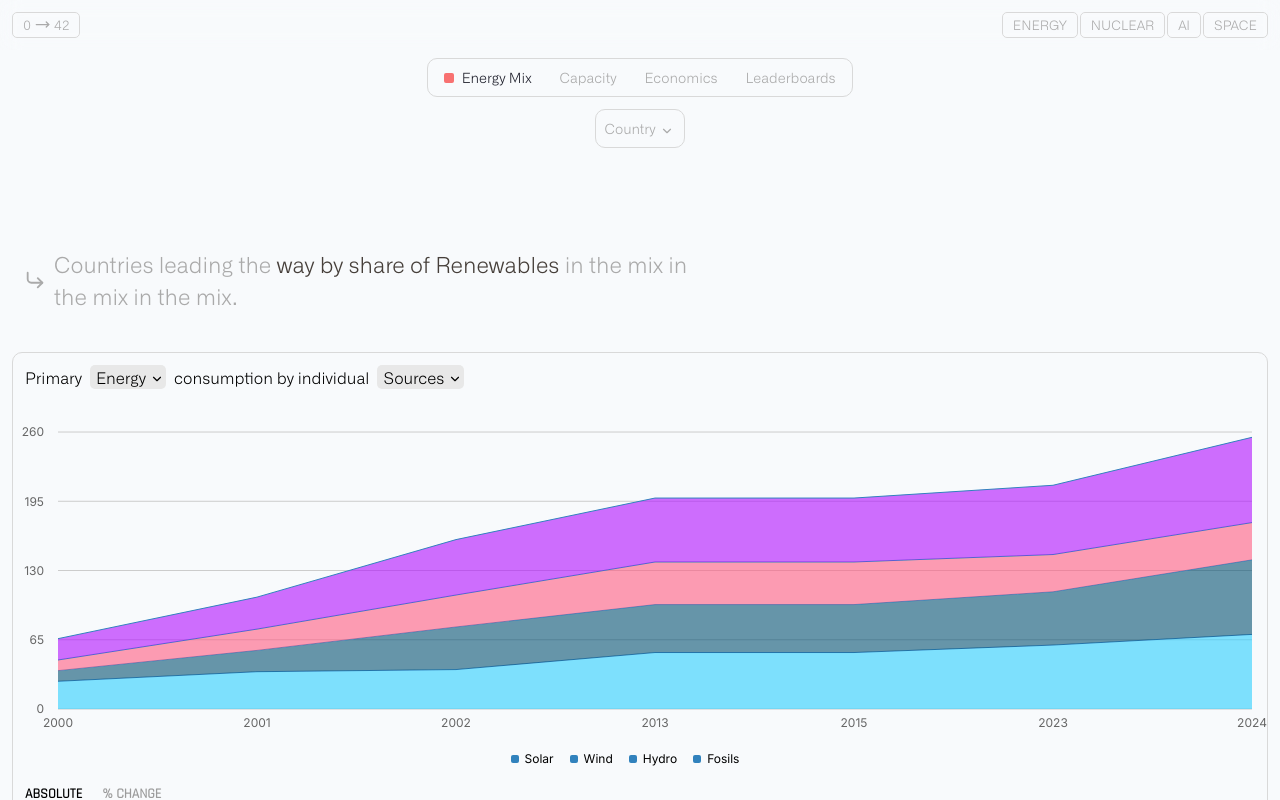
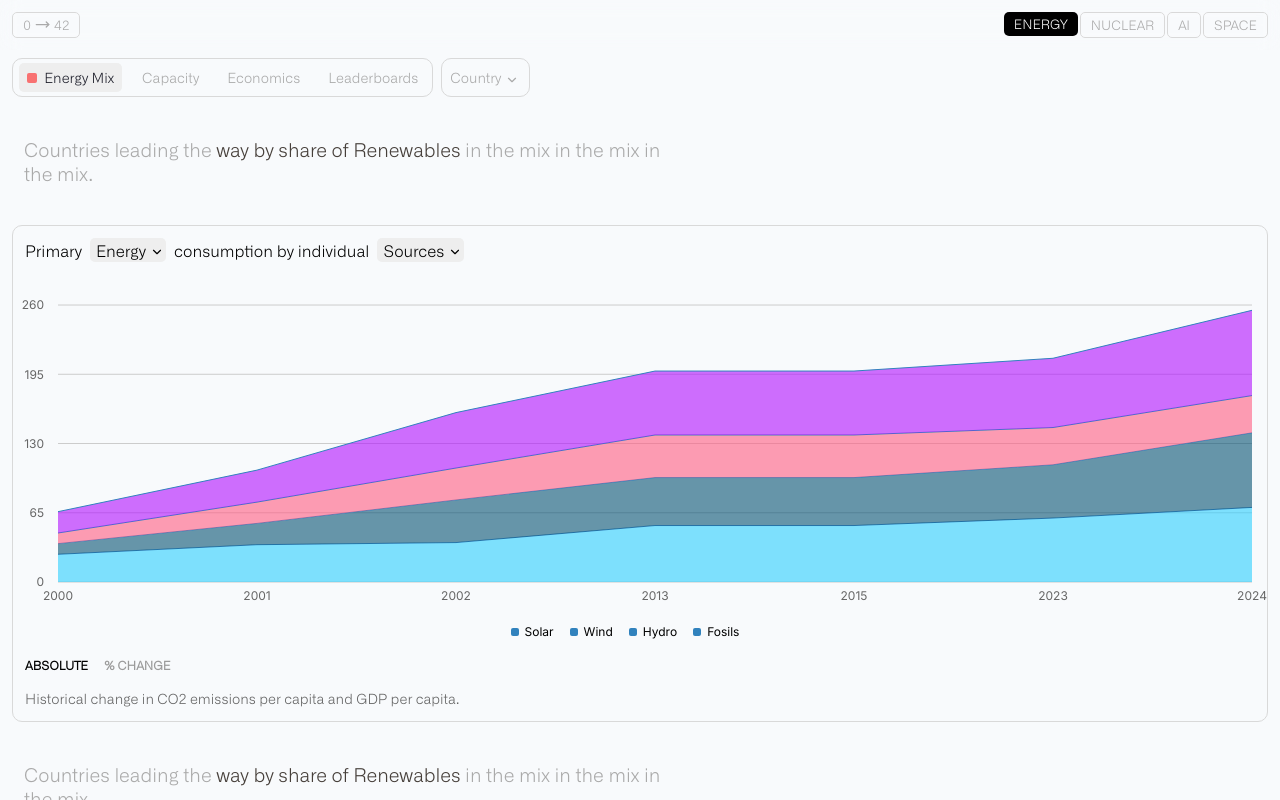
Before and after one commit to tanaydesai/outer-reach, a Next.js app: page /energy in a window 1280 px wide. Shown: the top 800 px of the page. Built offline with nearby package versions, Linux system fonts and the light colour scheme.

Commit message:
strucutre and postioning, edits

```diff
--- a/app/energy/page.js
+++ b/app/energy/page.js
@@ -28,6 +28,7 @@ export default function Home() {
 
         <div className='main-body'>
           <Tabs defaultValue="mix" onValueChange={setTab} value={tab}>
+            <div className='flex gap-2 justify-start items-center'>
             <TabsList>
               <TabsTrigger value="mix"><div className={`${tab == "mix" ? "" : "hidden"} tag-box  mr-1 `}/> Energy Mix</TabsTrigger>
               <TabsTrigger value="capacity"><div className={`${tab == "capacity" ? "" : "hidden"} tag-box  mr-1 `}/> Capacity</TabsTrigger>
@@ -35,20 +36,21 @@ export default function Home() {
               <TabsTrigger value="leaderboard"><div className={`${tab == "leaderboard" ? "" : "hidden"} tag-box  mr-1 `}/> Leaderboards</TabsTrigger>
             </TabsList>
             <Select>
-              <SelectTrigger className="w-fit mt-3 font-a1 bg-transparent group p-2 text-[#aaaaaa] hover:text-[#1e1f2b] mx-auto text-[14px] no-underline rounded-[10px] flex border border-[#d9d9d9]">
-                  <SelectValue placeholder="Country" />
+              <SelectTrigger className="font-a1 bg-transparent group p-2 mx-0 text-[#aaaaaa] hover:text-[#1e1f2b] text-[14px] no-underline rounded-[10px] flex border border-[#d9d9d9]">
+                  <SelectValue placeholder={`Country`} className='sm:hidden'/>
               </SelectTrigger>
               <SelectContent>
                   <SelectItem value="dark">India</SelectItem>
                   <SelectItem value="light">France</SelectItem>
               </SelectContent>
             </Select>
+            </div>
             <TabsContent value="mix">
-                <h1 className='page-headers'><CornerDownRight size={22} className='shrink-0'/> <div>Countries leading the <span className='text-[#463f3a]'>way by share of Renewables</span> in the mix in the mix in the mix.</div></h1>
+                <h1 className='page-headers'>Countries leading the <span className='text-[#463f3a]'>way by share of Renewables</span> in the mix in the mix in the mix.</h1>
 
                 <EnergyMix className={'mt-10'}/>
 
-                <h1 className='page-headers mt-10'><CornerDownRight size={22} className='shrink-0'/> <div>Countries leading the <span className='text-[#463f3a]'>way by share of Renewables</span> in the mix.</div></h1>
+                <h1 className='page-headers mt-10'>Countries leading the <span className='text-[#463f3a]'>way by share of Renewables</span> in the mix in the mix in the mix.</h1>
 
                 <div className='md:flex gap-2 mt-10'>
                   <EnergyChange className={'flex-1'}/>
@@ -61,7 +63,7 @@ export default function Home() {
                 </div>
             </TabsContent>
             <TabsContent value="capacity">
-                <h1 className='page-headers'><CornerDownRight size={22} className='shrink-0'/> <div>Countries leading the <span className='text-[#463f3a]'>way by share of Renewables</span> in the mix in the mix in the mix.</div></h1>
+                <h1 className='page-headers'>Countries leading the <span className='text-[#463f3a]'>way by share of Renewables</span> in the mix in the mix in the mix.</h1>
 
                 <div className='md:flex gap-2 mt-10'>
                   <EnergyCapacities className={'flex-1'}/>
@@ -71,7 +73,7 @@ export default function Home() {
                 <EnergyCapacityChange2 className={'mt-10'}/>
             </TabsContent>
             <TabsContent value="percapita">
-                <h1 className='page-headers'><CornerDownRight size={22} className='shrink-0'/> <div>Countries leading the <span className='text-[#463f3a]'>way by share of Renewables</span> in the mix in the mix in the mix.</div></h1>
+                <h1 className='page-headers'>Countries leading the <span className='text-[#463f3a]'>way by share of Renewables</span> in the mix in the mix in the mix.</h1>
 
                 <div className='md:flex gap-2 mt-10'>
                   <EnergyGDP className={'flex-1'}/>
--- a/components/energy-cards/energy-mix.js
+++ b/components/energy-cards/energy-mix.js
@@ -21,7 +21,7 @@ export const EnergyMix = ({className}) => {
                 </Select>
                 consumption by individual
                 <Select>
-                <SelectTrigger>
+                <SelectTrigger className='mt-2.5 sm:mt-0'>
                     <SelectValue placeholder="Sources" />
                 </SelectTrigger>
                 <SelectContent>
--- a/components/navbar.js
+++ b/components/navbar.js
@@ -16,14 +16,14 @@ export const Navbar = () => {
 
       <Link href="/"><motion.div whileTap={{scale:0.95}} className='navbar-box flex items-center gap-1'>0 <MoveRight size={15}/> {'42'}</motion.div></Link>
 
-      <div className='gap-0.5 hidden md:flex'>
-        <Link href={"/energy"}><motion.div whileTap={{scale:0.95}} className='navbar-box'>Energy</motion.div></Link>
+      <div className={`gap-0.5 ${path == "/" ? "flex" : "hidden"} sm:flex`}>
+        <Link href={"/energy"}><motion.div whileTap={{scale:0.95}} className={`navbar-box ${path == "/energy" ? "text-white border-none bg-black " : ""}`}>Energy</motion.div></Link>
         <Link href={"/nuclear"}><motion.div whileTap={{scale:0.95}} className='navbar-box'>Nuclear</motion.div></Link>
         <Link href={"/ai"}><motion.div whileTap={{scale:0.95}} className='navbar-box'>AI</motion.div></Link>
         <Link href={"/space"}><motion.div whileTap={{scale:0.95}} className='navbar-box'>Space</motion.div></Link>
       </div>
 
-      <ListEnd size={25} className='flex text-[#9b9b9b] md:hidden' onClick={() => setOpen(!open)}/>
+      {path !== "/" && <ListEnd size={25} className='flex text-[#9b9b9b] sm:hidden' onClick={() => setOpen(!open)}/>}
 
     </div>
   );
--- a/components/ui/select.jsx
+++ b/components/ui/select.jsx
@@ -17,7 +17,7 @@ const SelectTrigger = React.forwardRef(({ className, children, icon=true, ...pro
     <SelectPrimitive.Trigger
       ref={ref}
       className={cn(
-        "text-[16px] bg-[#e8e8e8] mx-2 group justify-center inline-flex gap-0.5 hover:opacity-60 whitespace-nowrap items-center font-a1 pl-1.5 rounded-[5px] outline-none placeholder:text-stone-500 disabled:cursor-not-allowed ",
+        "text-[16px] bg-[#eeeeee] mx-2 group justify-center inline-flex gap-0.5 hover:opacity-60 whitespace-nowrap items-center font-a1 pl-1.5 rounded-[5px] outline-none placeholder:text-stone-500 disabled:cursor-not-allowed ",
         className
       )}
       {...props}>
--- a/components/ui/tabs.jsx
+++ b/components/ui/tabs.jsx
@@ -11,7 +11,7 @@ const TabsList = React.forwardRef(({ className, ...props }, ref) => (
   <TabsPrimitive.List
     ref={ref}
     className={cn(
-      "w-full md:w-fit mx-auto px-2 text-center rounded-[10px] flex border border-[#d9d9d9] items-center justify-start gap-3 overflow-auto dark:bg-stone-800 dark:text-stone-400",
+      "w-full md:w-fit px-1.5 py-1 text-center rounded-[10px] flex border border-[#d9d9d9] items-center justify-start gap-3 overflow-auto dark:bg-stone-800 dark:text-stone-400",
       className
     )}
     {...props}></TabsPrimitive.List>
@@ -23,7 +23,7 @@ const TabsTrigger = React.forwardRef(({ className, ...props }, ref) => (
       <TabsPrimitive.Trigger
       ref={ref}
       className={cn(
-        "font-a1  group p-2 text-[#aaaaaa] hover:text-[#1e1f2b] outline-none transition-all duration-300 rounded-[10px] text-[14px] whitespace-nowrap disabled:pointer-events-none  data-[state=active]:text-[#1e1f2b] data-[state=active]:stroke-[#1e1f2b] dark:ring-offset-stone-950 dark:focus-visible:ring-stone-300 dark:data-[state=active]:bg-stone-950 dark:data-[state=active]:text-stone-50",
+        "font-a1  group py-1 px-2 text-[#aaaaaa] data-[state=active]:bg-[#eeeeee] hover:bg-[#eeeeee] hover:text-[#1e1f2b] outline-none transition-all rounded-[5px] text-[14px] whitespace-nowrap disabled:pointer-events-none  data-[state=active]:text-[#1e1f2b] data-[state=active]:stroke-[#1e1f2b] dark:ring-offset-stone-950 dark:focus-visible:ring-stone-300 dark:data-[state=active]:bg-stone-950 dark:data-[state=active]:text-stone-50",
         className
       )}
       {...props} />
@@ -35,7 +35,7 @@ const TabsContent = React.forwardRef(({ className, ...props }, ref) => (
   <TabsPrimitive.Content
     ref={ref}
     className={cn(
-      "min-h-[400px] mt-[80px] py-2 rounded-[10px] ring-offset-white focus-visible:outline-none focus-visible:ring-2 focus-visible:ring-stone-950 focus-visible:ring-offset-2 dark:ring-offset-stone-950 dark:focus-visible:ring-stone-300",
+      "min-h-[400px] mt-5 py-2 rounded-[10px] ring-offset-white focus-visible:outline-none focus-visible:ring-2 focus-visible:ring-stone-950 focus-visible:ring-offset-2 dark:ring-offset-stone-950 dark:focus-visible:ring-stone-300",
       className
     )}
     {...props} />
@@ -62,7 +62,7 @@ const TabsList2 = React.forwardRef(({ className, ...props }, ref) => (
     <TabsPrimitive.List
     ref={ref}
     className={cn(
-      "flex w-full px-3 gap-5 items-center justify-start overflow-auto dark:bg-stone-800 dark:text-stone-400",
+      "flex w-full px-3 gap-4 items-center justify-start overflow-auto dark:bg-stone-800 dark:text-stone-400",
       className
     )}
     {...props}></TabsPrimitive.List>
@@ -74,7 +74,7 @@ const TabsTrigger2 = React.forwardRef(({ className, ...props }, ref) => (
       <TabsPrimitive.Trigger
         ref={ref}
         className={cn(
-          "inline-flex items-center pt-4 justify-center text-[14px] font-semibold whitespace-nowrap hover:text-black font-rajdhani-regular text-[#9b9b9b] uppercase duration-500 data-[state=active]:text-black data-[state=active]:  disabled:pointer-events-none transition-all dark:ring-offset-stone-950 dark:focus-visible:ring-stone-300 dark:data-[state=active]:bg-stone-950 dark:data-[state=active]:text-stone-50",
+          "inline-flex items-center pt-4 justify-center text-[12px] font-semibold whitespace-nowrap hover:text-black font-a1 text-[#9b9b9b] uppercase duration-500 data-[state=active]:text-black data-[state=active]:  disabled:pointer-events-none transition-all dark:ring-offset-stone-950 dark:focus-visible:ring-stone-300 dark:data-[state=active]:bg-stone-950 dark:data-[state=active]:text-stone-50",
           className
         )}
         {...props} />
--- a/styles/tailwind.css
+++ b/styles/tailwind.css
@@ -49,7 +49,7 @@
     }
 
     .page-headers {
-        @apply text-[#aaaaaa] text-[19px] sm:text-[22px] px-3 mt-3 font-a1 h-fit leading-8 w-full md:w-[55%] flex items-center gap-2
+        @apply text-[#aaaaaa] text-[19px] px-3 my-3 font-a1 h-fit leading-6 w-full md:w-[55%]
     }
 
 
```
